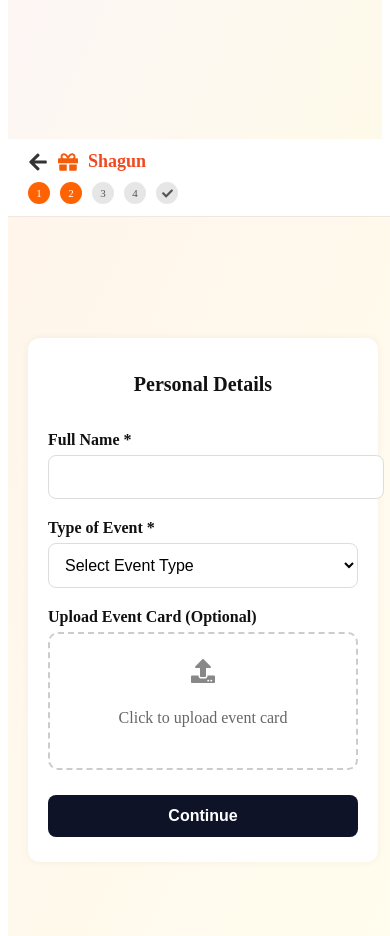
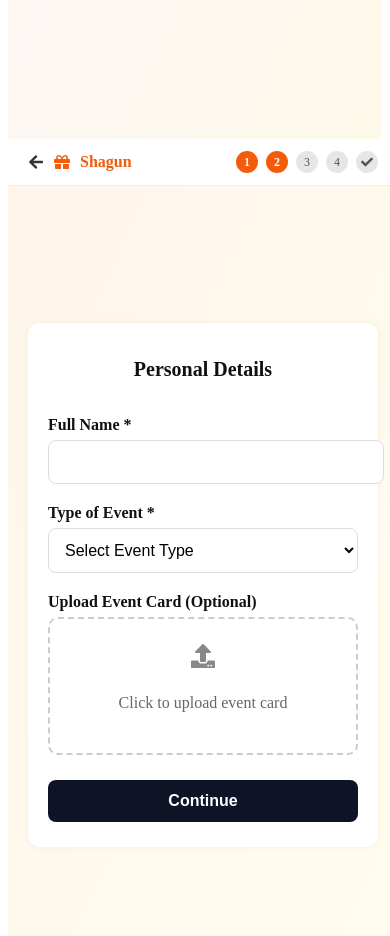
Before and after one commit to AbhisekSahu009/shagun_project_demo, a React (Vite) app: page / in a window 390 px wide. Shown: the part 1640-2576 px from the top of the page. Built offline with nearby package versions, Linux system fonts and the light colour scheme.

Commit message:
minor changes done

```diff
--- a/src/Components/Personal_details/Personal_det.jsx
+++ b/src/Components/Personal_details/Personal_det.jsx
@@ -2,6 +2,7 @@ import React, { useState } from 'react';
 import Personal_detCss from './../Personal_details/Personal_det.module.css';
 import { FaUpload, FaArrowLeft, FaGift, FaCheck } from 'react-icons/fa';
 import Mobile_verCss from "../Mobile_verification/Mobile_ver.module.css";
+import Budget_bankCss from "../Budget_bank/Budget_bank.module.css";
 
 export default function Personal_det() {
     const [selectedFile, setSelectedFile] = useState(null);
@@ -12,26 +13,22 @@ export default function Personal_det() {
 
     return (
         <div className={Personal_detCss.page}>
-            {/* Navigation Bar */}
 
-
-            <nav className={Personal_detCss.navbar}>
-                <div className={Personal_detCss.navLeft}>
-                    {/*<img src={backIcon} alt="back" className={Mobile_verCss.backIcon} />*/}
-
-                    {/*<img src={giftIcon} alt="logo" className={Mobile_verCss.logoIcon} />*/}
+            {/* Navbar */}
+            <div className={Personal_detCss.navbar}>
+                <div className={Personal_detCss.left}>
                     <FaArrowLeft className={Personal_detCss.backIcon} />
                     <FaGift className={Personal_detCss.giftIcon} />
-                    <span className={Personal_detCss.appName}>Shagun</span>
+                    <span className={Personal_detCss.title}>Shagun</span>
                 </div>
-                <div className={Personal_detCss.steps}>
-                    <span className={`${Personal_detCss.step} ${Personal_detCss.active}`}>1</span>
-                    <span className={`${Personal_detCss.step} ${Personal_detCss.active}`}>2</span>
-                    <span className={Personal_detCss.step}>3</span>
-                    <span className={Personal_detCss.step}>4</span>
+                <div className={Personal_detCss.right}>
+                    <div className={`${Personal_detCss.circle} ${Personal_detCss.active}`}>1</div>
+                    <div className={`${Personal_detCss.circle} ${Personal_detCss.active}`}>2</div>
+                    <div className={Personal_detCss.step}>3</div>
+                    <div className={Personal_detCss.step}>4</div>
                     <span className={Personal_detCss.step}><FaCheck /></span>
                 </div>
-            </nav>
+            </div>
 
             {/* Main Form Section */}
             <div className={Personal_detCss.background}>
--- a/src/Components/Personal_details/Personal_det.module.css
+++ b/src/Components/Personal_details/Personal_det.module.css
@@ -13,44 +13,61 @@
     justify-content: space-between;
     align-items: center;
     padding: 12px 20px;
-    border-bottom: 1px solid #f2e6e0;
-    background-color: white;
+    background-color: #fff;
+    border-bottom: 1px solid #eee;
+    gap: 12px;
+    flex-wrap: nowrap;       /* ✅ Prevent wrapping */
+    overflow-x: auto;        /* ✅ Scroll instead of wrapping */
 }
 
-.navLeft {
+.left {
     display: flex;
     align-items: center;
     gap: 10px;
+    flex-shrink: 0;
+    min-width: 0;
 }
 
 .backIcon {
     font-size: 16px;
     cursor: pointer;
     color: #333;
-    width: 20px;
-    height: 20px;
+    flex-shrink: 0;
 }
 
 .giftIcon {
     font-size: 20px;
     color: #f45b0b;
+    flex-shrink: 0;
 }
 
-.logoIcon {
-    width: 28px;
-    height: 28px;
+.title {
+    font-weight: 600;
+    font-size: 1.2rem;
+    color: #f45b0b;
+    white-space: nowrap;
 }
 
-.appName {
-    font-size: 18px;
-    font-weight: bold;
-    color: #f24822;
+.right {
+    display: flex;
+    align-items: center;
+    gap: 8px;
+    flex-shrink: 0;
+    min-width: 0;
 }
 
-.steps {
+.circle {
+    width: 26px;
+    height: 26px;
+    border-radius: 50%;
+    background-color: #ddd;
+    color: white;
+    font-size: 14px;
+    font-weight: 600;
     display: flex;
     align-items: center;
-    gap: 10px;
+    justify-content: center;
+    flex-shrink: 0;
 }
 
 .step {
@@ -63,12 +80,48 @@
     display: flex;
     align-items: center;
     justify-content: center;
+    flex-shrink: 0;
 }
 
 .active {
-    background-color: #ff6200;
-    color: white;
+    background-color: #f45b0b;
 }
+
+.check {
+    font-size: 16px;
+    color: #999;
+}
+
+/* Responsive adjustments */
+@media (max-width: 480px) {
+    .title {
+        font-size: 1rem;
+    }
+
+    .backIcon, .giftIcon {
+        font-size: 16px;
+    }
+
+    .circle, .step {
+        width: 22px;
+        height: 22px;
+        font-size: 12px;
+    }
+}
+
+@media (max-width: 360px) {
+    .title {
+        font-size: 0.9rem;
+    }
+
+    .circle, .step {
+        width: 20px;
+        height: 20px;
+        font-size: 10px;
+    }
+}
+
+
 
 
 
@@ -176,10 +229,29 @@
         height: 22px;
         font-size: 11px;
     }
+    .title {
+        font-size: 1rem;
+    }
+
+    .backIcon,
+    .giftIcon {
+        font-size: 16px;
+    }
+
+    .circle,
+    .step {
+        width: 22px;
+        height: 22px;
+        font-size: 12px;
+    }
 
     .navbar {
-        flex-direction: column;
-        align-items: flex-start;
-        gap: 10px;
+        flex-wrap: nowrap;
+        overflow-x: auto;
+        justify-content: space-between;
+        align-items: center;
+        gap: 12px;
     }
+
+
 }
```
